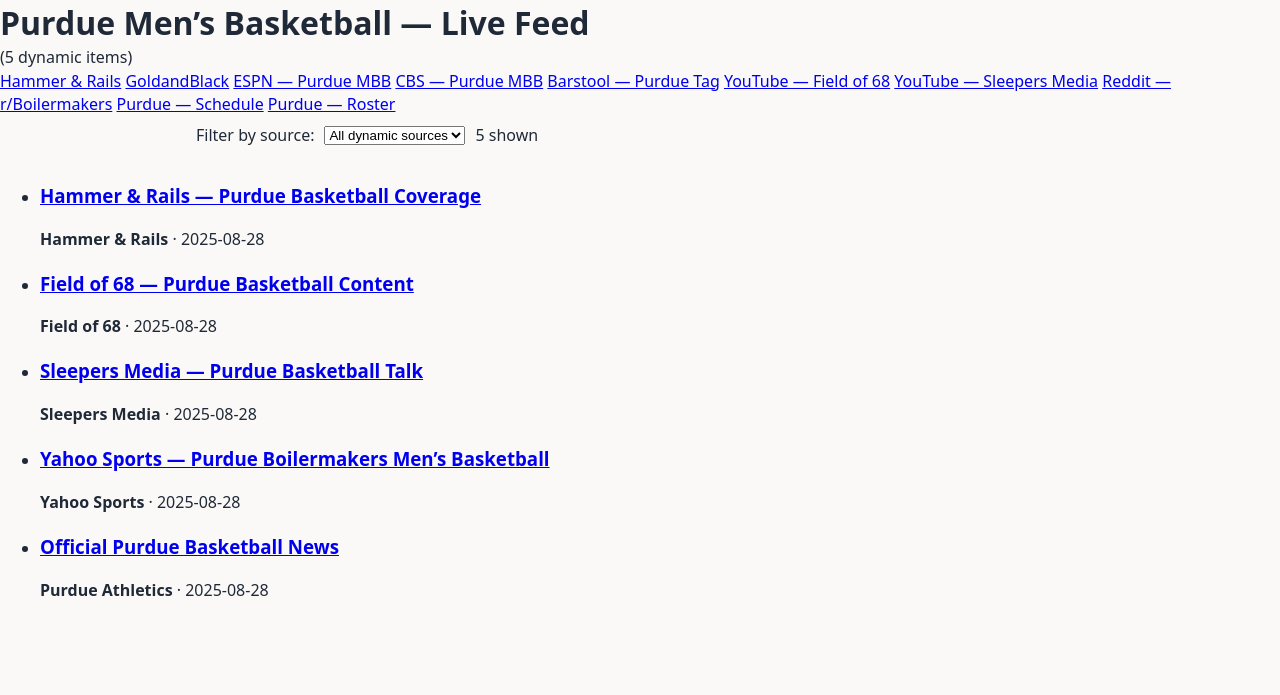
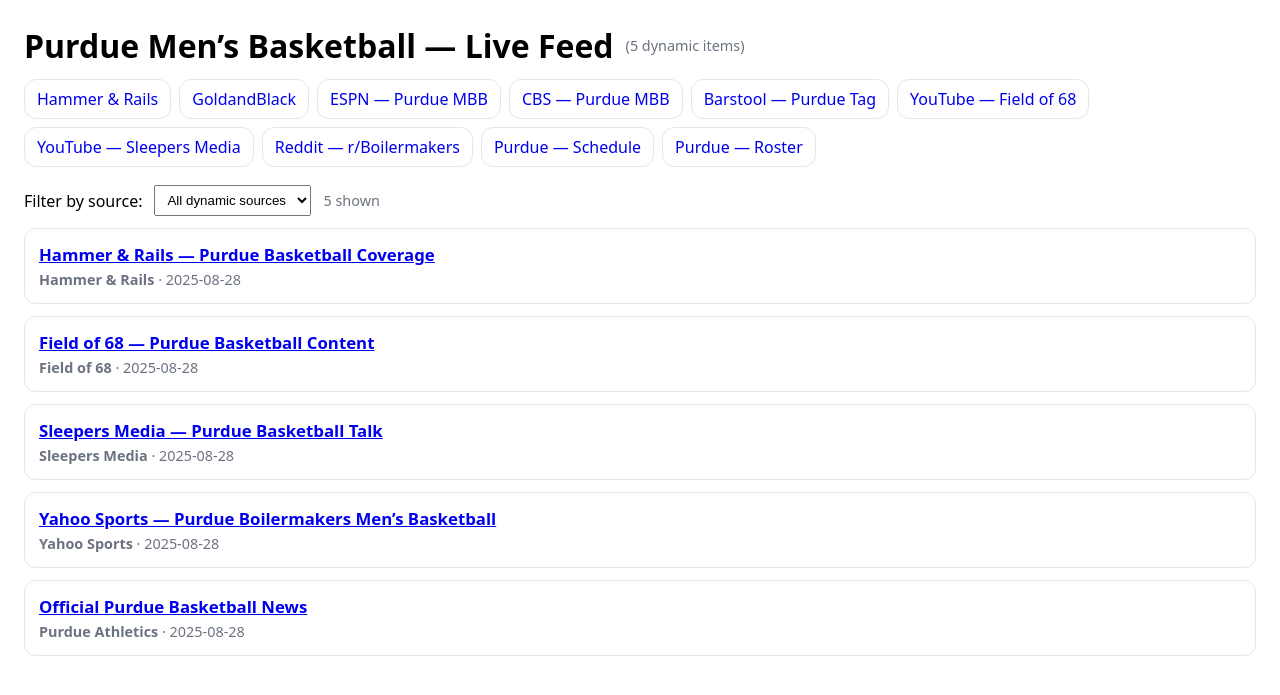
Before and after one commit to jasonab74-ctrl/purdue-mbb-bot, a Flask app: page / in a window 1280 px wide. Shown: the top 695 px of the page. Run offline with Flask 3, Linux system fonts and the light colour scheme.

Commit message:
Update style.css

```diff
--- a/static/style.css
+++ b/static/style.css
@@ -1,43 +1,14 @@
-:root{
-  --bg:#faf9f7;
-  --card:#ffffff;
-  --text:#1f2937;
-  --muted:#6b7280;
-  --accent:#d4af37; /* Purdue-ish gold */
-  --shadow:0 6px 24px rgba(0,0,0,.06);
-  --radius:16px;
-}
-
-*{box-sizing:border-box}
-html,body{margin:0;padding:0;background:var(--bg);color:var(--text);font:16px/1.45 system-ui,-apple-system,Segoe UI,Roboto,Helvetica,Arial}
-img{display:block}
-
-.header{display:flex;gap:14px;align-items:center;padding:18px 16px 8px;max-width:920px;margin:0 auto}
-.logo{width:42px;height:42px;object-fit:contain}
-.title h1{margin:0;font-size:22px}
-.meta{color:var(--muted);font-size:12px;margin-top:2px}
-
-.controls{display:flex;flex-wrap:wrap;gap:10px;align-items:center;padding:8px 16px 16px;max-width:920px;margin:0 auto}
-.input,.select,.button{height:40px;border-radius:999px;border:1px solid #e5e7eb;padding:0 14px;background:#fff}
-.input{flex:1;min-width:220px}
-.select{min-width:180px}
-.button{cursor:pointer}
-.button.secondary{border-color:var(--accent)}
-
-.count{margin-left:auto;color:var(--muted);font-size:12px}
-
-.list{display:flex;flex-direction:column;gap:12px;max-width:920px;margin:0 auto 36px;padding:0 16px}
-.card{background:var(--card);box-shadow:var(--shadow);border-radius:var(--radius);padding:12px 14px}
-.card-source{font-size:12px;color:var(--muted);margin-bottom:4px}
-.card-title{font-size:16px;text-decoration:none;color:#0b57d0;font-weight:600}
-.card-title:hover{text-decoration:underline}
-
-.empty{color:var(--muted);text-align:center;padding:42px 0}
-
-@media (max-width:540px){
-  .title h1{font-size:18px}
-  .controls{gap:8px}
-  .input{min-width:0;width:100%}
-  .select{flex:1}
-  .count{order:3;width:100%;text-align:right;padding-right:6px}
-}
+:root { --card:#e5e7eb; --pad:14px; --radius:12px; }
+* { box-sizing: border-box; }
+body { font-family: system-ui, -apple-system, Segoe UI, Roboto, Arial, sans-serif; margin: 24px; }
+header { margin-bottom: 16px; }
+.row { display:flex; gap:12px; flex-wrap:wrap; align-items:center; }
+.quick { display:flex; gap:8px; flex-wrap:wrap; margin: 12px 0 18px; }
+.quick a { border:1px solid var(--card); border-radius: var(--radius); padding: 8px 12px; text-decoration:none; }
+.controls { display:flex; gap:12px; align-items:center; margin-bottom: 12px; }
+.items { list-style:none; padding:0; margin:0; display:grid; gap:12px; }
+.item { border:1px solid var(--card); border-radius: var(--radius); padding: var(--pad); }
+.item h3 { margin: 0 0 4px 0; font-size: 1.05rem; }
+.muted { color:#6b7280; font-size: .9rem; }
+.empty { padding: 12px; border:1px dashed var(--card); border-radius: var(--radius); }
+select { padding:6px 8px; }
```
